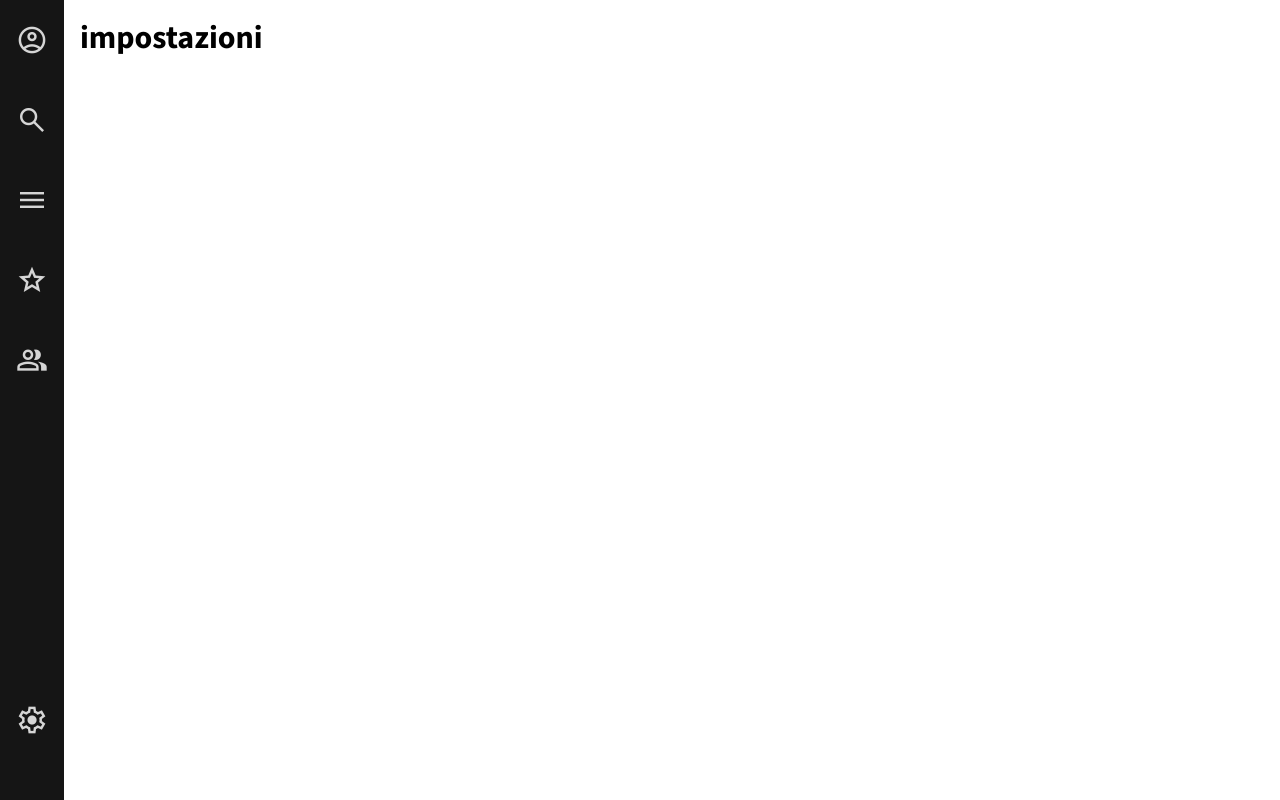
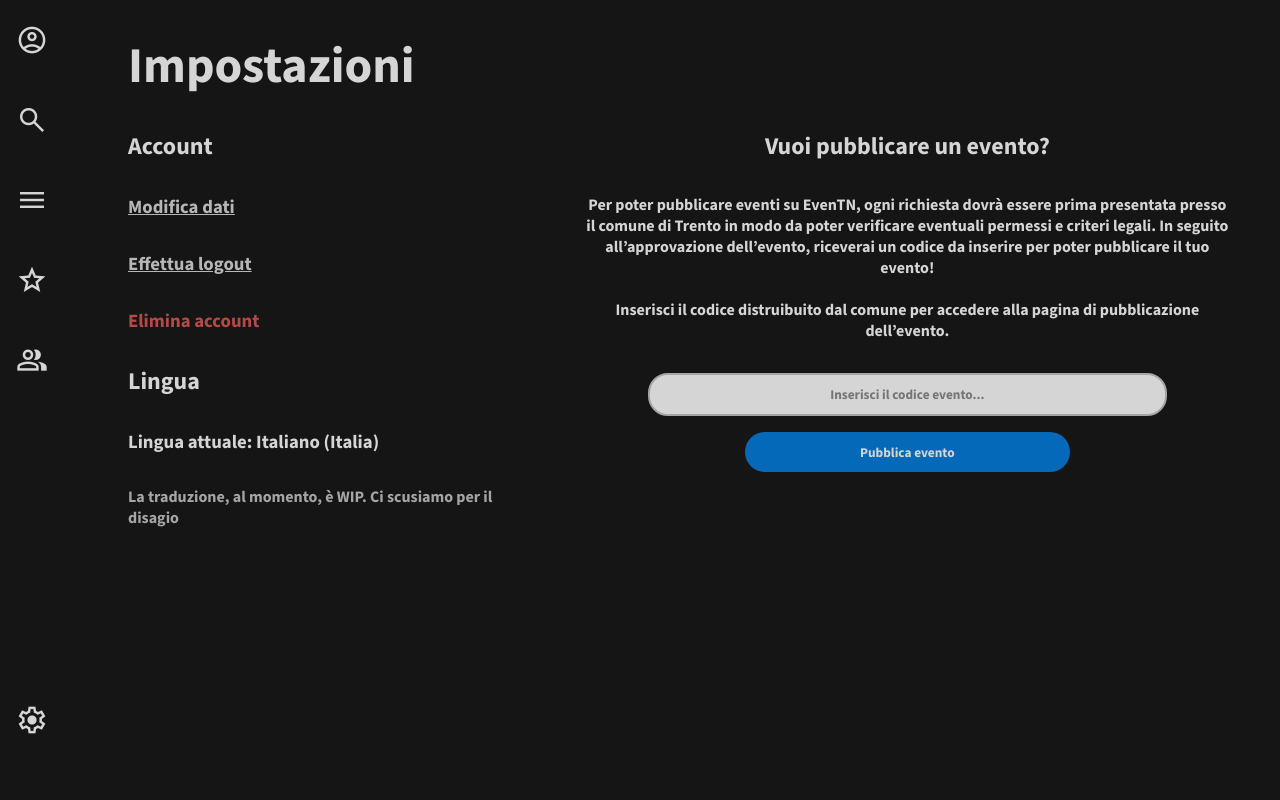
Before and after one commit to DavideDaCol/eventn-frontend, a Vue app: page /settings in a window 1280 px wide. Built offline with nearby package versions, Linux system fonts and the light colour scheme.

Commit message:
add settings page

```diff
--- a/src/App.vue
+++ b/src/App.vue
@@ -15,6 +15,7 @@
     --dark-main: #151515;
     --light-main: #d5d5d5;
     --accent-main: #0469B8;
+    --main-font: 'Source Sans 3';
   }
 
   * {
--- a/src/views/SettingsView.vue
+++ b/src/views/SettingsView.vue
@@ -1,5 +1,115 @@
 <template>
     <main class="settings-page">
-        <h1>impostazioni</h1>
+        <h1 id="header">Impostazioni</h1>
+        <div class="wrap">
+            <div id="col1" class="col">
+                <h2>Account</h2>
+                <a href=""><h3>Modifica dati</h3></a>
+                <a href=""><h3>Effettua logout</h3></a>
+                <a href="" class="danger"><h3 class="danger">Elimina account</h3></a>
+                <h2>Lingua</h2>
+                <h3>Lingua attuale: Italiano (Italia)</h3>
+                <h4 class="minor">La traduzione, al momento, è WIP. Ci scusiamo per il disagio</h4>
+            </div>
+            <div id="col2" class="col">
+                <h2>Vuoi pubblicare un evento?</h2>
+                <h3></h3>
+                <h4>Per poter pubblicare eventi su EvenTN, ogni richiesta dovrà essere prima presentata presso il comune di Trento in modo da poter verificare eventuali permessi e criteri legali. In seguito all’approvazione dell’evento, riceverai un codice da inserire per poter pubblicare il tuo evento! <br /><br />Inserisci il codice distruibuito dal comune per accedere alla pagina di pubblicazione dell’evento.</h4>
+                <form action="" method="post">
+                    <input id="codeField" type="text" placeholder="Inserisci il codice evento..."><br>
+                    <button @click="submitCode" id="submitButton">Pubblica evento</button>
+                </form>
+            </div>
+        </div>
     </main>
 </template>
+
+<script setup>
+    function submitCode(){
+        return 0;
+    }
+</script>
+
+<style scoped>
+    main{
+        background-color: var(--dark-main);
+        color: var(--light-main);
+    }
+
+    .wrap{
+        display: flex;
+        flex-direction: row;
+    }
+
+    .col{
+        margin: 2rem;
+    }
+
+    a, a:visited, a:hover, a:active {
+        color: #B8B5B5;
+    }
+
+    .danger{
+        color: #B64848;
+        text-decoration: none;
+    }
+
+    .minor{
+        color: #A7A4A4;
+        margin-top: 1rem;
+    }
+
+    #header{
+        margin-left: 3rem;
+        margin-top: 1rem;
+        font-size: 50px;
+    }
+
+    #col1{
+        width: 33%;
+        flex-grow: 1;
+        flex-shrink: 0;
+        margin-left: 3rem;
+    }
+
+    #col1 > h2,h3{
+        margin-bottom: 2rem;
+    }
+
+    #col2{
+        flex-grow: 2;
+        text-align: center;
+    }
+
+    form{
+        margin-top: 2rem;
+    }
+
+    form > input,button{
+        margin-bottom: 1rem;
+    }
+
+    #codeField{
+        width: 80%;
+        height: 2.7rem;
+        text-align: center;
+        background-color: var(--light-main);
+        color: var(--dark-main);
+        border-radius: 20px;
+        border: 2px solid #A7A4A4;
+        font-family: var(--main-font);
+        font-weight: 700;
+    }
+
+    #submitButton{
+        width: 50%;
+        height: 2.5rem;
+        background-color: var(--accent-main);
+        color: var(--light-main);
+        border-radius: 20px;
+        border: 0;
+        font-family: var(--main-font);
+        font-weight: 700;
+    }
+
+</style>
```
